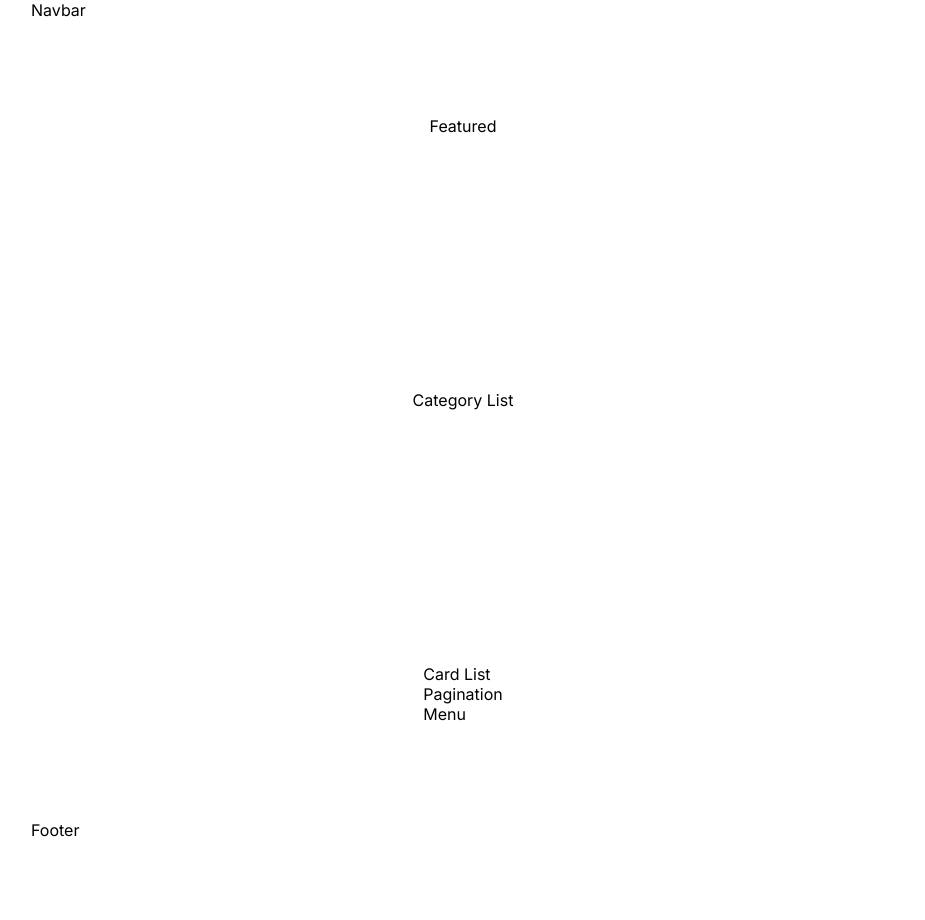
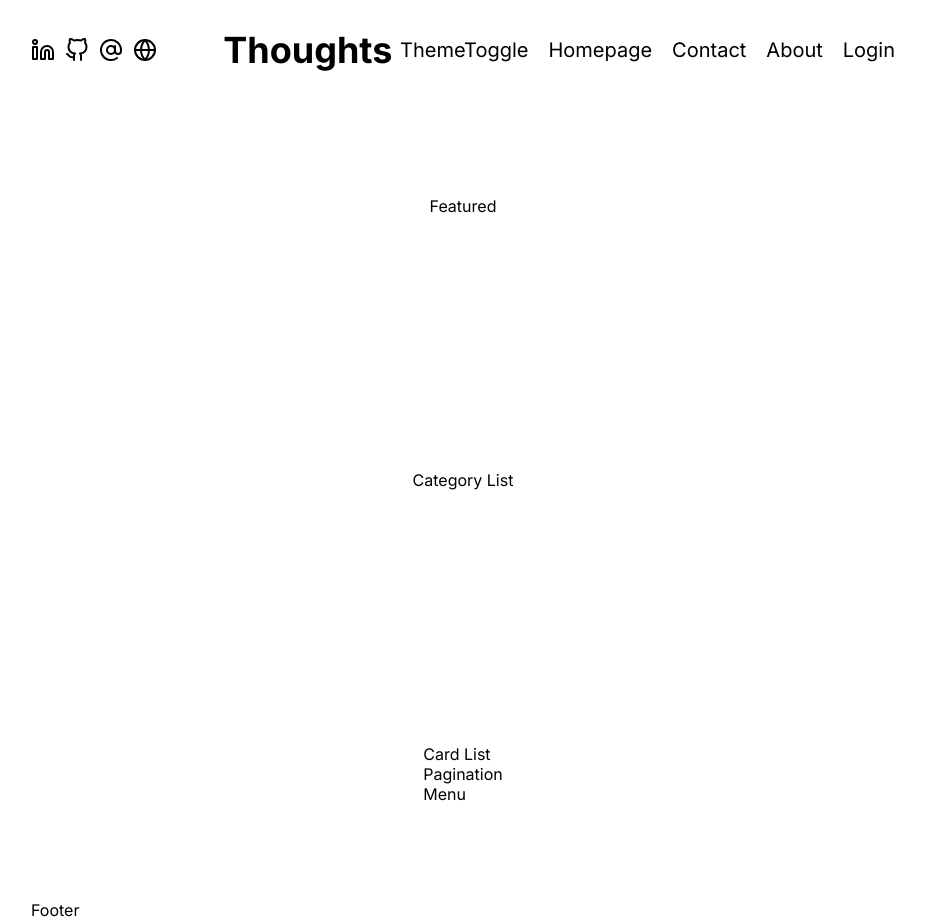
Before and after one commit to BadhanCB/thoughts, a Next.js app: page / in a window 1280 px wide. Shown: the whole page, without its empty margins (177-1102 px from the left). Before the commit the page ends 840 px from the top, so only its background shows below. Built offline with nearby package versions, Linux system fonts and the light colour scheme.

Commit message:
designed responsive navbar

```diff
--- a/package.json
+++ b/package.json
@@ -9,9 +9,10 @@
     "lint": "next lint"
   },
   "dependencies": {
+    "next": "14.1.0",
     "react": "^18",
     "react-dom": "^18",
-    "next": "14.1.0"
+    "react-icons": "^5.0.1"
   },
   "devDependencies": {
     "eslint": "^8",
--- /dev/null
+++ b/src/components/authLinks/AuthLinks.jsx
@@ -0,0 +1,19 @@
+import Link from 'next/link';
+import styles from './authLinks.module.css';
+
+const AuthLinks = () => {
+  const status = 'notauthenticated';
+
+  return (
+    <>
+    { status === 'authenticated' ? (<>
+      <Link href={'/write'}>Write</Link>
+      <button className={styles.logout}>Logout</button>
+    </>) : (
+      <Link href={'/login'}>Login</Link>
+    )}
+    </>
+  )
+}
+
+export default AuthLinks;
--- /dev/null
+++ b/src/components/authLinks/authLinks.module.css
@@ -0,0 +1,6 @@
+.logout{
+    border: none;
+    background-color: transparent;
+    cursor: pointer;
+    font-size: inherit;
+}
--- a/src/components/navbar/Navbar.jsx
+++ b/src/components/navbar/Navbar.jsx
@@ -1,10 +1,27 @@
+import Link from 'next/link';
 import styles from './navbar.module.css';
+import { FiAtSign, FiGithub, FiGlobe, FiLinkedin } from "react-icons/fi";
+import ThemeToggle from '../themeToggle/ThemeToggle';
+import AuthLinks from '../authLinks/AuthLinks';
 
 const Navbar = () => {
     return (
-        <div>
-            Navbar
-        </div>
+        <nav className={styles.container}>
+            <div className={styles.social}>
+                <FiLinkedin size={24} />
+                <FiGithub size={24} />
+                <FiAtSign size={24} />
+                <FiGlobe size={24} />
+            </div>
+            <div className={styles.logo}>Thoughts</div>
+            <div className={styles.links}>
+                <ThemeToggle />
+                <Link href='/'>Homepage</Link>
+                <Link href='/'>Contact</Link>
+                <Link href='/'>About</Link>
+                <AuthLinks />
+            </div>
+        </nav>
     );
 };
 
--- a/src/components/navbar/navbar.module.css
+++ b/src/components/navbar/navbar.module.css
@@ -0,0 +1,23 @@
+.container{
+    display: flex;
+    align-items: center;
+    justify-content: space-between;
+    height: 100px;
+}
+.social{
+    display: flex;
+    gap: 10px;
+    flex: 1;
+}
+.logo{
+    font-size: 36px;
+    font-weight: bold;
+    flex: 1;
+    text-align: center;
+}
+.links{
+    display: flex;
+    gap: 20px;
+    flex: 1;
+    font-size: 20px;
+}
--- /dev/null
+++ b/src/components/themeToggle/ThemeToggle.jsx
@@ -0,0 +1,9 @@
+import styles from './themeToggle.module.css';
+
+const ThemeToggle = () => {
+  return (
+    <div>ThemeToggle</div>
+  )
+}
+
+export default ThemeToggle;
```
Also changed, not shown: src/components/themeToggle/themeToggle.module.css (added), 1 other file (tests, documents, lock files or other folders).
